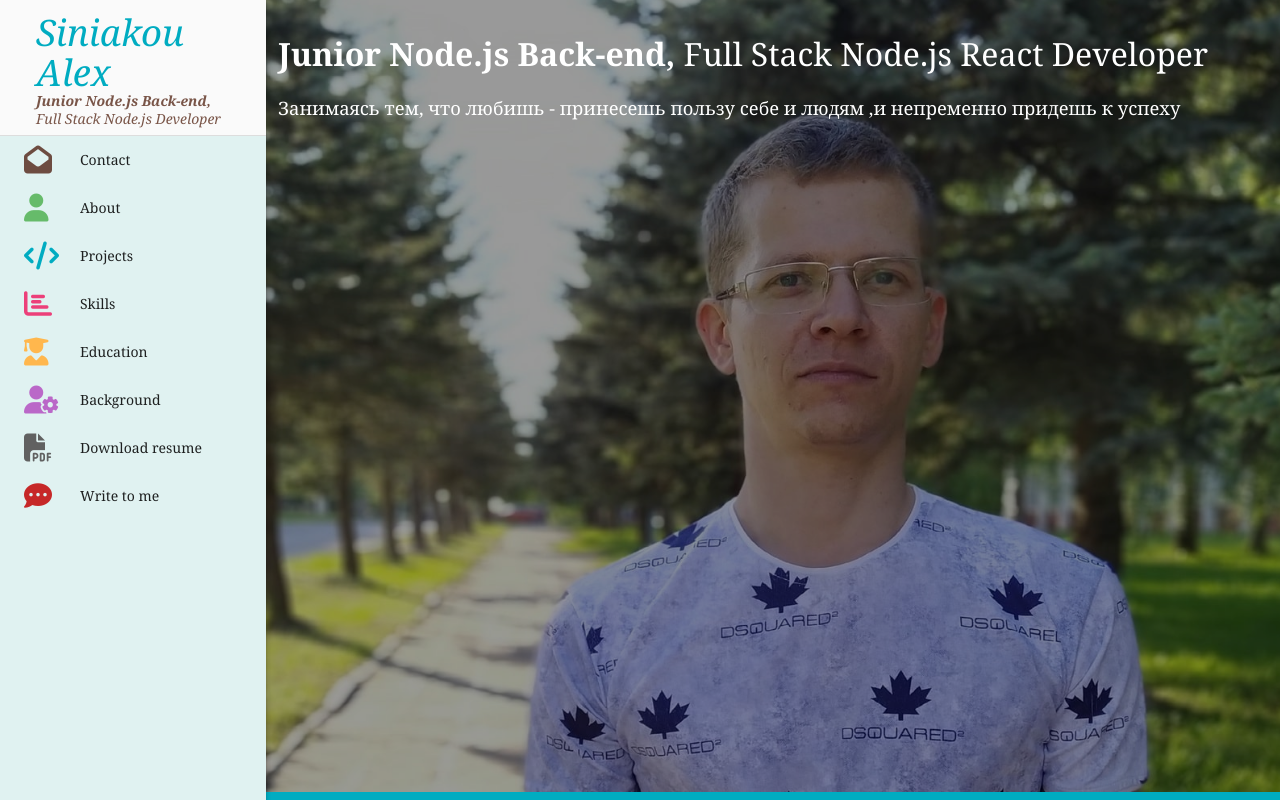
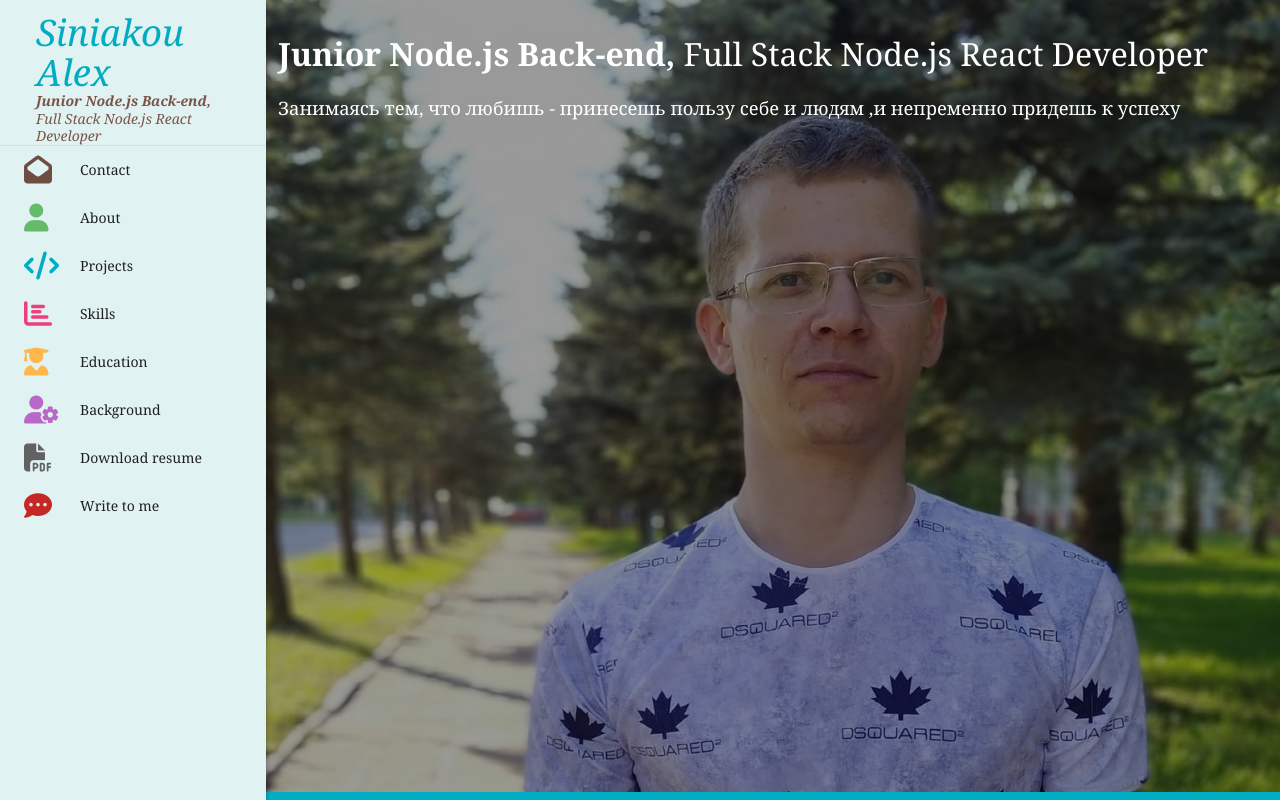
Before and after one commit to illusionoff/portfolio, a React (Create React App) app in the folder client/: page / in a window 1280 px wide. Shown: the top 800 px of the page. Built offline with nearby package versions, Linux system fonts and the light colour scheme.

Commit message:
.docx .pdf new pornfolio files

```diff
--- a/client/src/components/Navbar.js
+++ b/client/src/components/Navbar.js
@@ -58,7 +58,7 @@ export const Navbar = () => {
         <li><Link activeClass="active" className="sidenav-close intro-mobile" to="Intro" spy={true} smooth={true} duration={500} offset={-54}>
           <center >Siniakou Alex</center>
           <span className="brown-text light strong">Junior Node.js Back-end,</span>
-          <span className="brown-text light">Full Stack Node.js Developer</span>
+          <span className="brown-text light">Full Stack Node.js React Developer</span>
 
         </Link></li>
         <li><Link activeClass="active" className="sidenav-close " to="Contact" spy={true} smooth={true} duration={500} offset={-54}><i className="fas fa-envelope-open fa-fw fa-2x  brown-text text-darken-1" ></i>Contact</Link></li>
@@ -80,7 +80,7 @@ export const Navbar = () => {
         <li><Link activeClass="active" className="intro" to="Intro" spy={true} smooth={true} duration={500}  >
           <h4>Siniakou Alex</h4>
           <span className="brown-text light strong">Junior Node.js Back-end,</span>
-          <span className="brown-text light">Full Stack Node.js Developer</span>
+          <span className="brown-text light">Full Stack Node.js React Developer</span>
         </Link></li>
         <li><Link activeClass="active" className="side-bg-color" to="Contact" spy={true} smooth={true} duration={500} >
           <i className="fas fa-envelope-open fa-fw fa-2x  brown-text text-darken-1" ></i>Contact</Link></li>
--- a/client/src/index.css
+++ b/client/src/index.css
@@ -272,9 +272,9 @@ a.hoverline:hover {
     background-color: #e0f2f1 ;
   }
   .sidenav li>a.intro {
-    height: 136px;
+    height: 146px;
     border-bottom: 1px solid #ddd;
-    background-color: #fafafa;
+    background-color: #e0f2f1;
     /* margin-top: 0px; */
   }
 
@@ -338,7 +338,7 @@ a.hoverline:hover {
     color: #00acc1;
     font-style: italic;
     font-size: 22px;
-    padding-bottom: 86px;
+    padding-bottom: 96px;
     border-bottom: 2px solid #ddd;
   }
 
```
